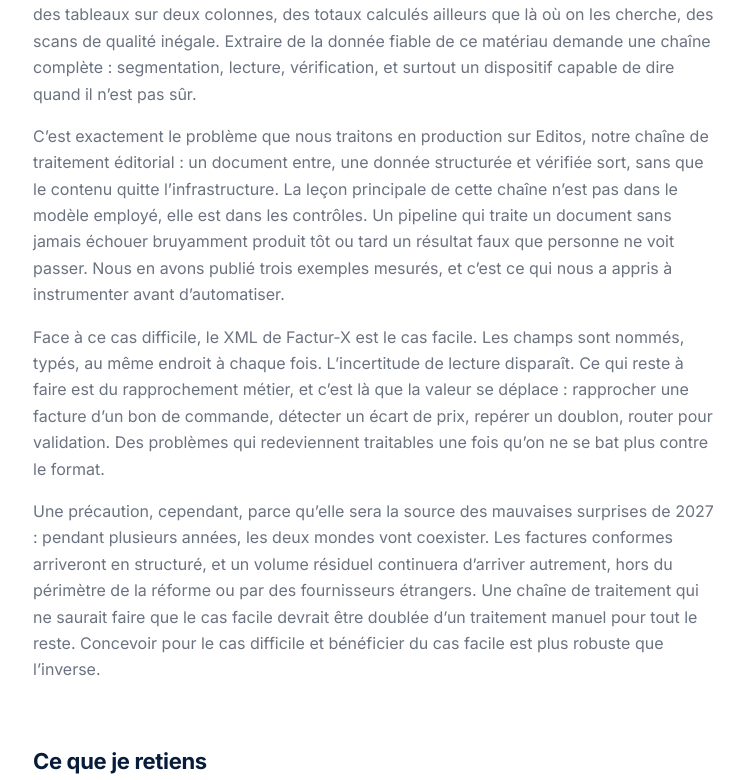
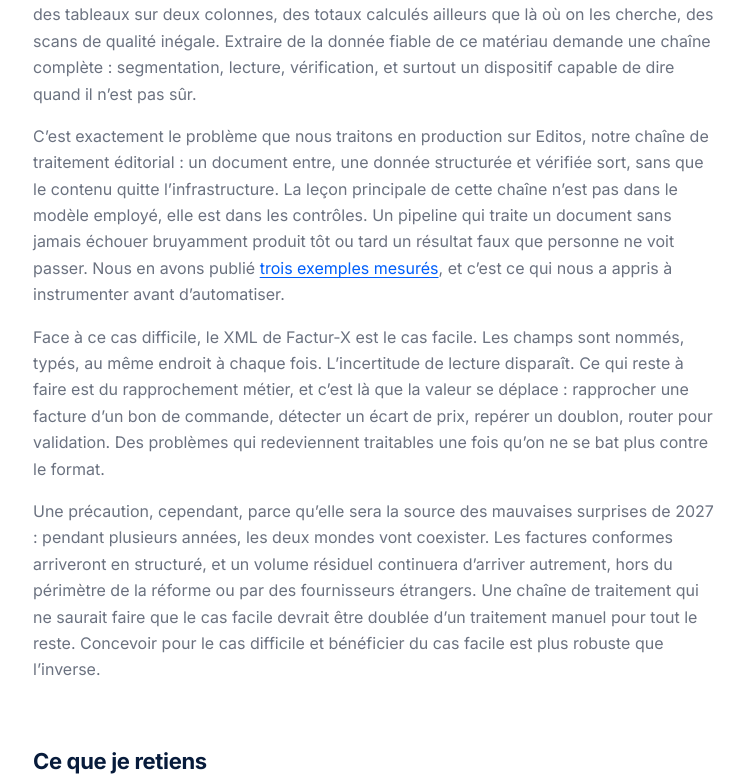
Before and after one commit to HKCONSEILS/hkconseils-site, an Astro site: page /blog/facture-electronique-septembre-2026 in a window 1280 px wide. Shown: the part 3168-3948 px from the top of the page, without its empty margins (71-815 px from the left). Built offline with nearby package versions, Linux system fonts and the light colour scheme; Astro itself is replaced by a stand-in of ours.

Commit message:
Relier l'article e-facture au retour d'experience sur les defauts silencieux

```diff
--- a/src/content/blog/facture-electronique-septembre-2026.md
+++ b/src/content/blog/facture-electronique-septembre-2026.md
@@ -54,7 +54,7 @@ Il faut dire une chose contre-intuitive : la facture électronique **simplifie**
 
 Le cas difficile, celui sur lequel on se casse les dents depuis des années, c'est le document non structuré. Un PDF dont la mise en page change d'un fournisseur à l'autre, des tableaux sur deux colonnes, des totaux calculés ailleurs que là où on les cherche, des scans de qualité inégale. Extraire de la donnée fiable de ce matériau demande une chaîne complète : segmentation, lecture, vérification, et surtout un dispositif capable de dire quand il n'est pas sûr.
 
-C'est exactement le problème que nous traitons en production sur Editos, notre chaîne de traitement éditorial : un document entre, une donnée structurée et vérifiée sort, sans que le contenu quitte l'infrastructure. La leçon principale de cette chaîne n'est pas dans le modèle employé, elle est dans les contrôles. Un pipeline qui traite un document sans jamais échouer bruyamment produit tôt ou tard un résultat faux que personne ne voit passer. Nous en avons publié trois exemples mesurés, et c'est ce qui nous a appris à instrumenter avant d'automatiser.
+C'est exactement le problème que nous traitons en production sur Editos, notre chaîne de traitement éditorial : un document entre, une donnée structurée et vérifiée sort, sans que le contenu quitte l'infrastructure. La leçon principale de cette chaîne n'est pas dans le modèle employé, elle est dans les contrôles. Un pipeline qui traite un document sans jamais échouer bruyamment produit tôt ou tard un résultat faux que personne ne voit passer. Nous en avons publié [trois exemples mesurés](/blog/editos-defauts-silencieux-pipeline-ia/), et c'est ce qui nous a appris à instrumenter avant d'automatiser.
 
 Face à ce cas difficile, le XML de Factur-X est le cas facile. Les champs sont nommés, typés, au même endroit à chaque fois. L'incertitude de lecture disparaît. Ce qui reste à faire est du rapprochement métier, et c'est là que la valeur se déplace : rapprocher une facture d'un bon de commande, détecter un écart de prix, repérer un doublon, router pour validation. Des problèmes qui redeviennent traitables une fois qu'on ne se bat plus contre le format.
 
```
